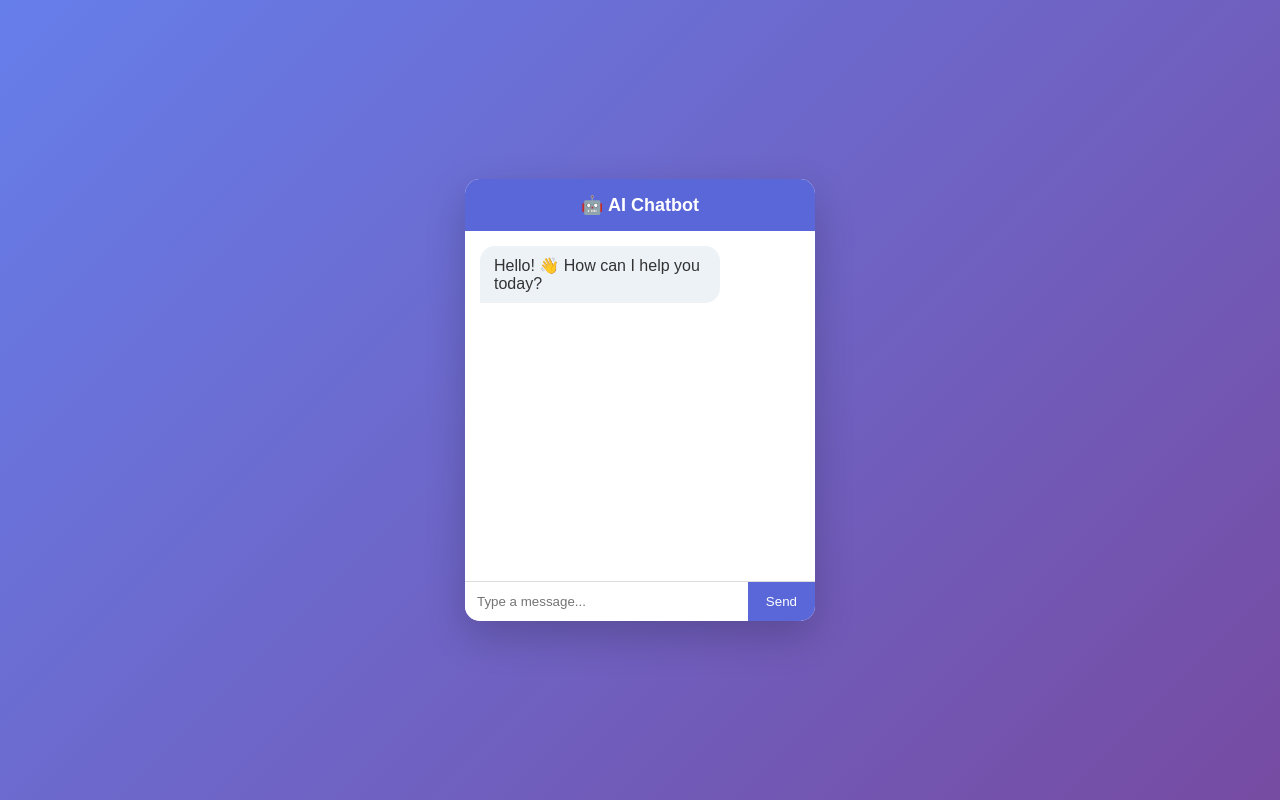
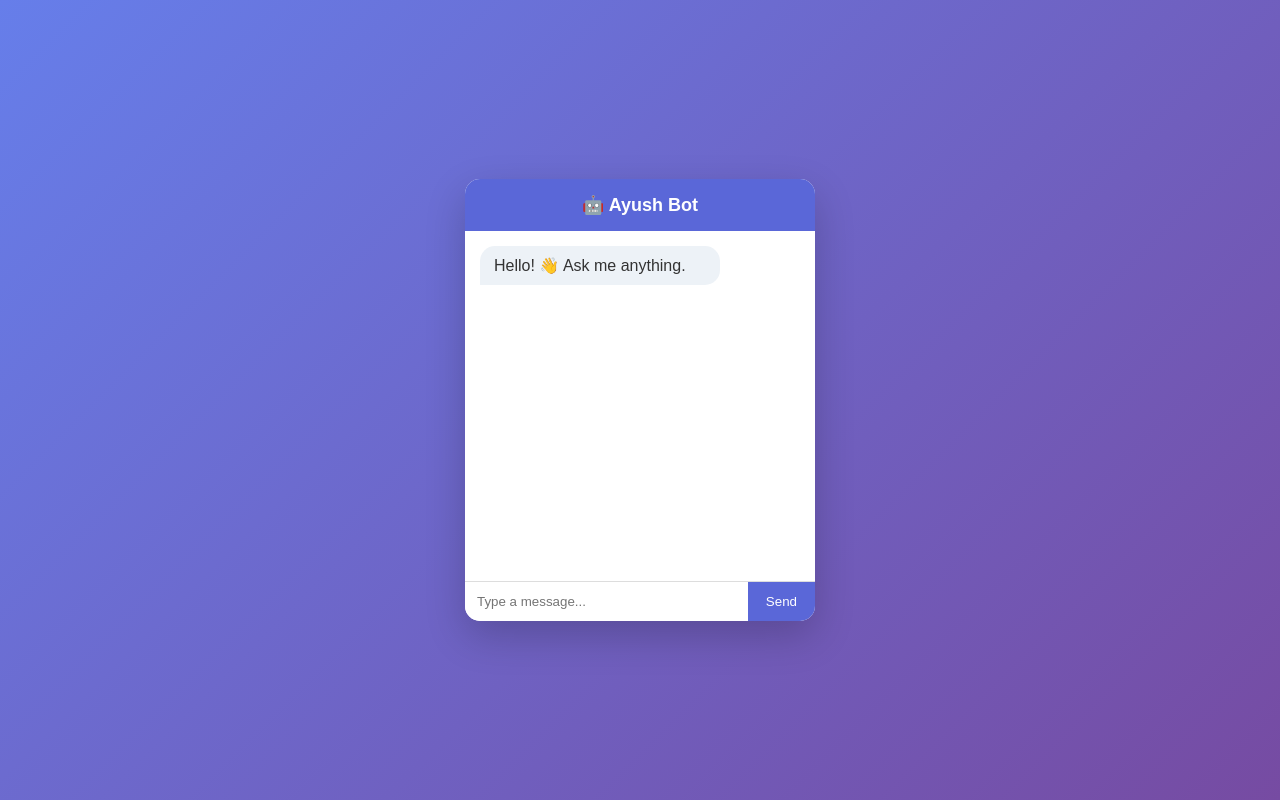
Before and after one commit to Ayushnath1/chatboott, a plain HTML site: page index.html in a window 1280 px wide. Drawn offline with Linux system fonts and the light colour scheme.

Commit message:
Update index.html

```diff
--- a/index.html
+++ b/index.html
@@ -8,20 +8,20 @@
 </head>
 <body>
 
+<div class="chat-wrapper">
   <div class="chat-container">
-  <div class="chat-header">
-    🤖 AI Chatbot
-  </div>
+    <div class="chat-header">🤖 Ayush Bot</div>
 
     <div class="chat-box" id="chatBox">
-    <div class="message bot">Hello! 👋 How can I help you today?</div>
+      <div class="message bot">Hello! 👋 Ask me anything.</div>
     </div>
 
     <div class="typing" id="typing">Bot is typing...</div>
 
     <div class="chat-input">
       <input type="text" id="userInput" placeholder="Type a message..." />
-    <button onclick="sendMessage()">Send</button>
+      <button id="sendBtn">Send</button>
+    </div>
   </div>
 </div>
 
```
Lines whose indentation alone changed are shown as unchanged.
